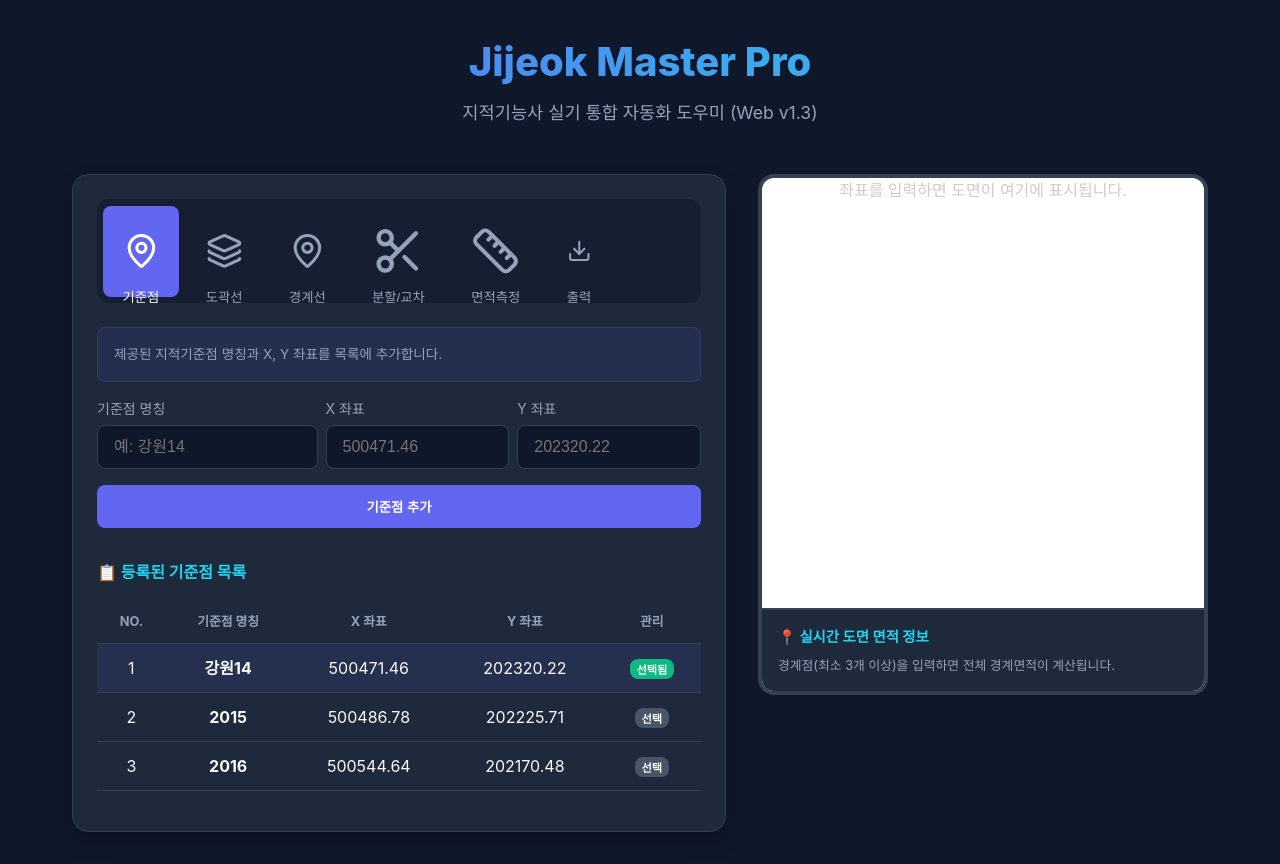
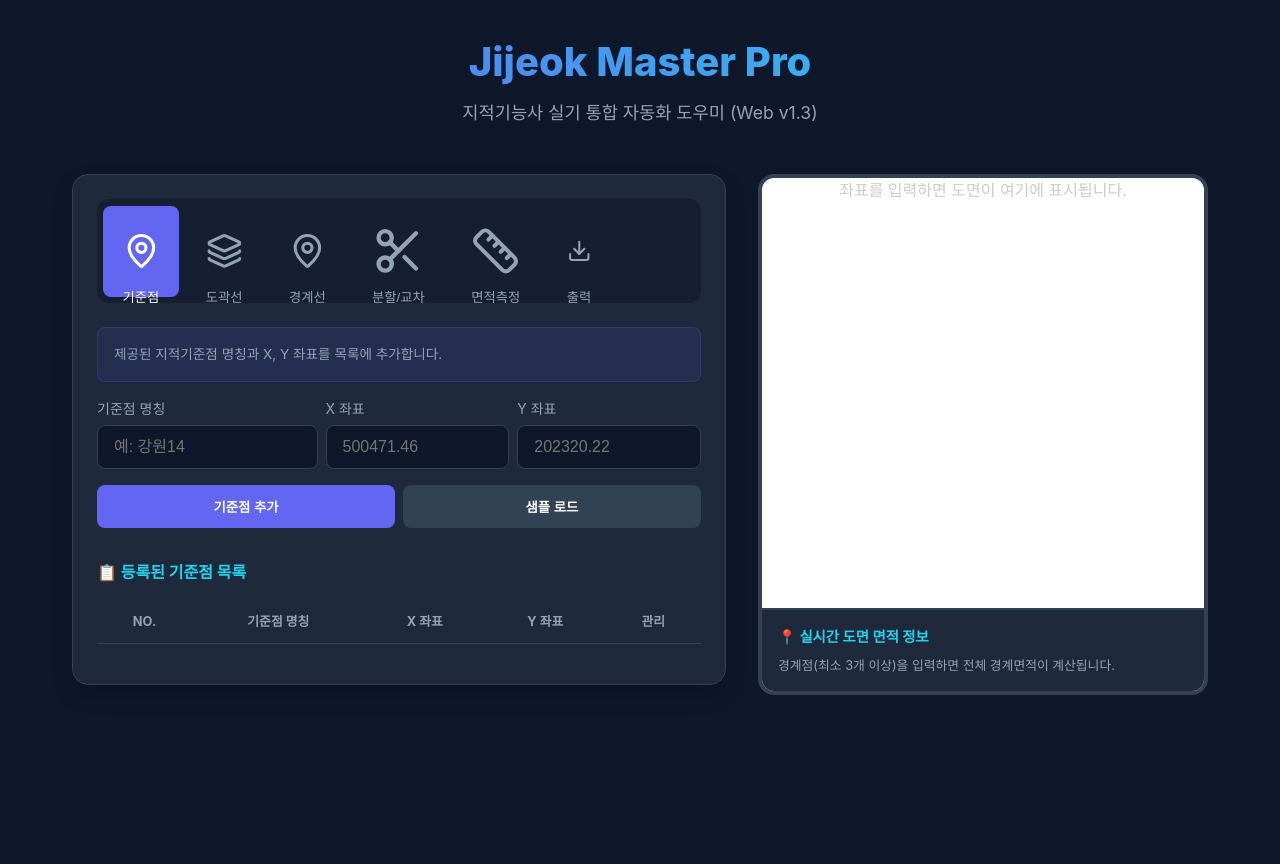
Before and after one commit to horey205/jijuk_ginungsa_cad, a React (Vite) app in the folder web/: page / in a window 1280 px wide. After the commit the page ends 800 px from the top, so only its background shows below. Built offline with nearby package versions, Linux system fonts and the light colour scheme.

Commit message:
Initialize refPoints empty and add a Sample Load button to populate criteria points

```diff
--- a/web/src/main.tsx
+++ b/web/src/main.tsx
@@ -74,11 +74,7 @@ function App() {
   const [activeTab, setActiveTab] = useState(0);
 
   // State for Reference Points List (기준점 목록)
-  const [refPoints, setRefPoints] = useState([
-    { name: "강원14", x: "500471.46", y: "202320.22" },
-    { name: "2015", x: "500486.78", y: "202225.71" },
-    { name: "2016", x: "500544.64", y: "202170.48" }
-  ]);
+  const [refPoints, setRefPoints] = useState([]);
   const [newRefName, setNewRefName] = useState("");
   const [newRefX, setNewRefX] = useState("");
   const [newRefY, setNewRefY] = useState("");
@@ -435,7 +431,17 @@ function App() {
                     <input type="text" placeholder="202320.22" value={newRefY} onChange={e => setNewRefY(e.target.value)} />
                   </div>
                 </div>
-                <button className="btn-primary" onClick={handleAddRefPoint} style={{ marginTop: 0 }}>기준점 추가</button>
+                 <div style={{ display: 'flex', gap: '0.5rem', marginTop: '1rem' }}>
+                   <button className="btn-primary" onClick={handleAddRefPoint} style={{ marginTop: 0 }}>기준점 추가</button>
+                   <button className="btn-primary" style={{ background: '#334155', marginTop: 0 }} onClick={() => {
+                     setRefPoints([
+                       { name: "강원14", x: "500471.46", y: "202320.22" },
+                       { name: "2015", x: "500486.78", y: "202225.71" },
+                       { name: "2016", x: "500544.64", y: "202170.48" }
+                     ]);
+                     setSelRefIdx(0);
+                   }}>샘플 로드</button>
+                 </div>
 
                 <h3 style={{ fontSize: '1rem', marginTop: '2rem', marginBottom: '0.5rem', color: 'var(--accent)' }}>📋 등록된 기준점 목록</h3>
                 <table style={{ marginBottom: '1rem' }}>
```
Also changed, not shown: 2 other files (tests, documents, lock files or other folders).
